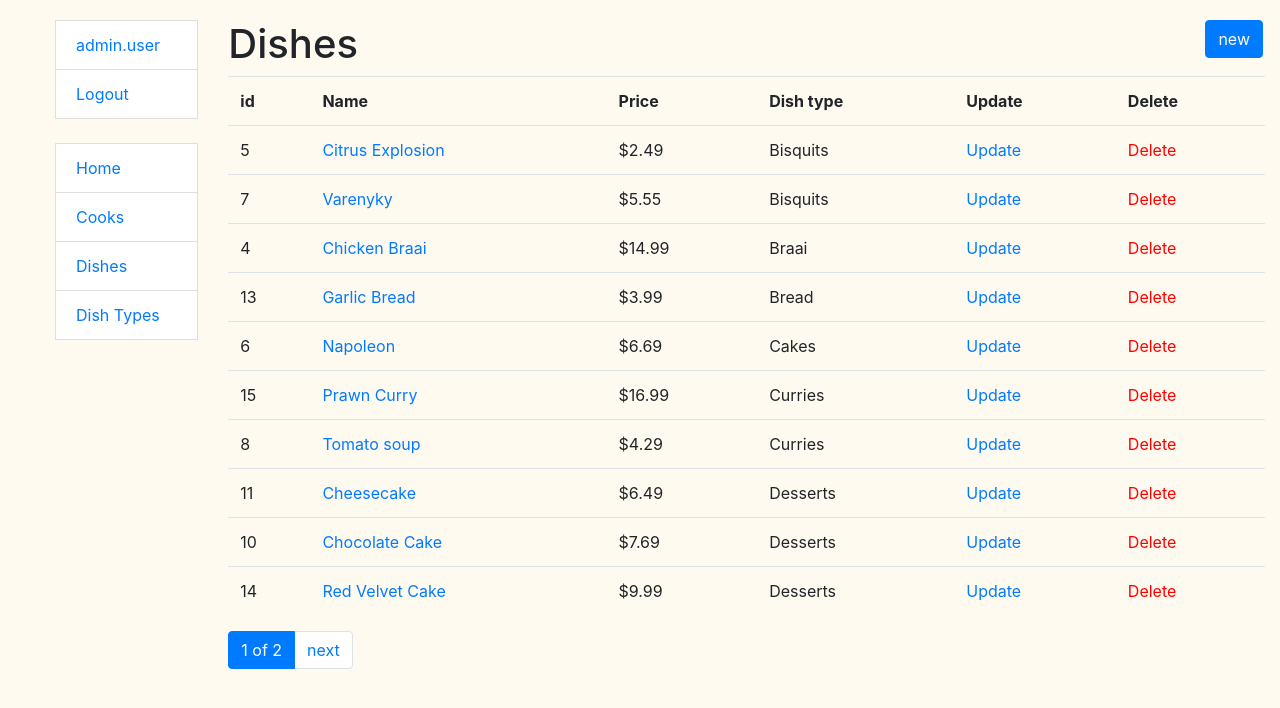
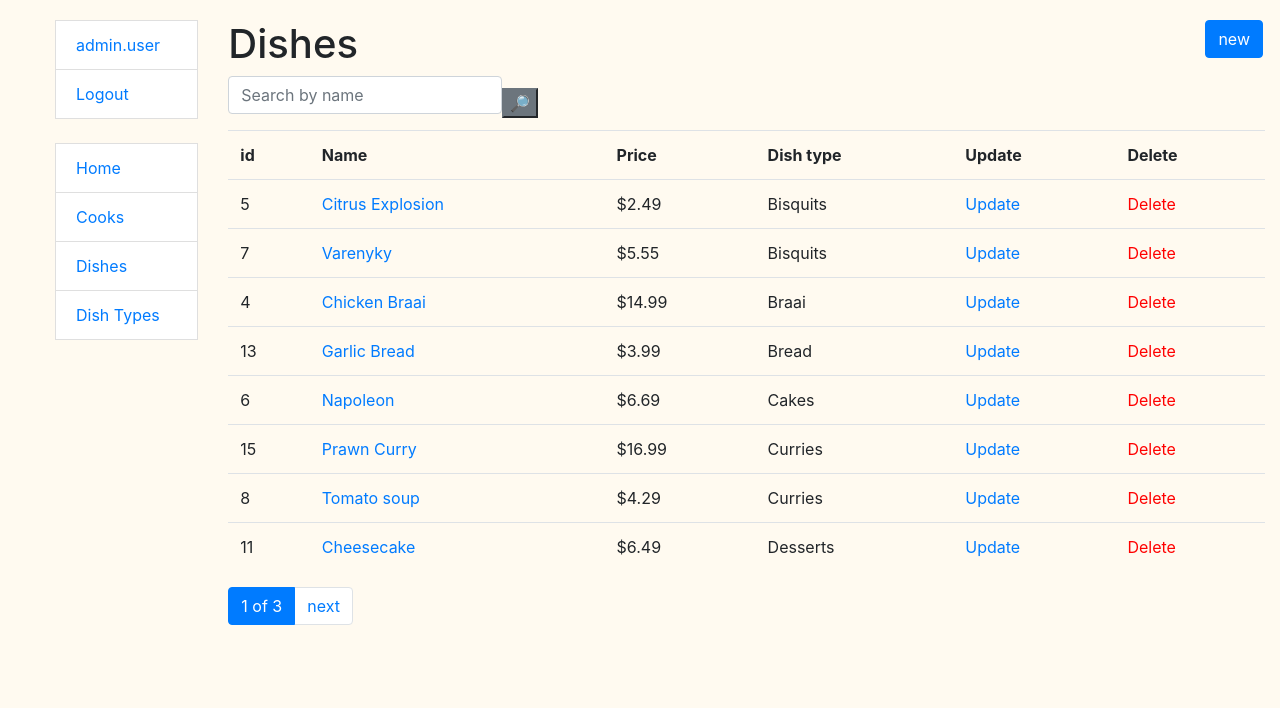
Before and after one commit to eugenevsn/restaurant_kitchen_service, a Django app: page /dish/ in a window 1280 px wide. Shown: the top 708 px of the page. Run offline with Django 5.2, Linux system fonts and the light colour scheme; a user stored in the database is signed in; data comes from the database, SQL or seed files in the repository; some libraries are stand-ins or nearby versions.

Commit message:
search bar implement

```diff
--- a/kitchen/forms.py
+++ b/kitchen/forms.py
@@ -30,3 +30,30 @@ class CookUpdateForm(UserChangeForm):
     class Meta(UserChangeForm.Meta):
         model = Cook
         fields = UserChangeForm.Meta.fields
+
+
+class DishTypeSearchForm(forms.Form):
+    name = forms.CharField(
+        max_length=255,
+        required=False,
+        label="",
+        widget=forms.TextInput(attrs={"placeholder": "Search by dish type"})
+    )
+
+
+class DishSearchForm(forms.Form):
+    name = forms.CharField(
+        max_length=255,
+        required=False,
+        label="",
+        widget=forms.TextInput(attrs={"placeholder": "Search by name"})
+    )
+
+
+class CookSearchForm(forms.Form):
+    username = forms.CharField(
+        max_length=255,
+        required=False,
+        label="",
+        widget=forms.TextInput(attrs={"placeholder": "Search by username"})
+    )
--- /dev/null
+++ b/kitchen/templatetags/query_transform.py
@@ -0,0 +1,15 @@
+from django import template
+
+register = template.Library()
+
+
+@register.simple_tag
+def query_transform(request, **kwargs):
+    updated = request.GET.copy()
+    for key, value in kwargs.items():
+        if value is not None:
+            updated[key] = value
+        else:
+            updated.pop(key, 0)
+
+    return updated.urlencode()
--- a/kitchen/views.py
+++ b/kitchen/views.py
@@ -1,11 +1,11 @@
 from django.contrib.auth.decorators import login_required
 from django.contrib.auth.mixins import LoginRequiredMixin
 from django.http import HttpResponseRedirect
-from django.shortcuts import render
+from django.shortcuts import render, get_object_or_404
 from django.urls import reverse_lazy
 from django.views import generic
 
-from .forms import DishForm, CookCreationForm, CookUpdateForm
+from .forms import DishForm, CookCreationForm, CookUpdateForm, DishTypeSearchForm, DishSearchForm, CookSearchForm
 from .models import Cook, Dish, DishType
 
 
@@ -34,7 +34,21 @@ class DishTypeListView(LoginRequiredMixin, generic.ListView):
     model = DishType
     context_object_name = "dishtype_list"
     template_name = "kitchen/dishtype_list.html"
-    paginate_by = 10
+    paginate_by = 8
+
+    def get_context_data(self, *, object_list=None, **kwargs):
+        context = super(DishTypeListView, self).get_context_data(**kwargs)
+        name = self.request.GET.get("name", "")
+
+        context["search_form"] = DishTypeSearchForm(initial={"name": name})
+        return context
+
+    def get_queryset(self):
+        queryset = DishType.objects.all()
+        form = DishTypeSearchForm(self.request.GET)
+        if form.is_valid():
+            return queryset.filter(name__icontains=form.cleaned_data["name"])
+        return queryset
 
 
 class DishTypeDetailView(LoginRequiredMixin, generic.DetailView):
@@ -61,7 +75,21 @@ class DishTypeDeleteView(LoginRequiredMixin, generic.DeleteView):
 class DishListView(LoginRequiredMixin, generic.ListView):
     model = Dish
     queryset = Dish.objects.select_related("dish_type")
-    paginate_by = 10
+    paginate_by = 8
+
+    def get_context_data(self, *, object_list=None, **kwargs):
+        context = super(DishListView, self).get_context_data(**kwargs)
+        name = self.request.GET.get("name", "")
+
+        context["search_form"] = DishSearchForm(initial={"name": name})
+        return context
+
+    def get_queryset(self):
+        queryset = Dish.objects.select_related("dish_type")
+        form = DishSearchForm(self.request.GET)
+        if form.is_valid():
+            return queryset.filter(name__icontains=form.cleaned_data["name"])
+        return queryset
 
 
 class DishDetailView(LoginRequiredMixin, generic.DetailView):
@@ -87,7 +115,21 @@ class DishDeleteView(LoginRequiredMixin, generic.DeleteView):
 
 class CookListView(LoginRequiredMixin, generic.ListView):
     model = Cook
-    paginate_by = 10
+    paginate_by = 8
+
+    def get_context_data(self, *, object_list=None, **kwargs):
+        context = super(CookListView, self).get_context_data(**kwargs)
+        username = self.request.GET.get("username", "")
+
+        context["search_form"] = CookSearchForm(initial={"username": username})
+        return context
+
+    def get_queryset(self):
+        queryset = Cook.objects.all()
+        form = CookSearchForm(self.request.GET)
+        if form.is_valid():
+            return queryset.filter(username__icontains=form.cleaned_data["username"])
+        return queryset
 
 
 class CookDetailView(LoginRequiredMixin, generic.DetailView):
@@ -113,11 +155,10 @@ class CookDeleteView(LoginRequiredMixin, generic.DeleteView):
 
 @login_required
 def assign_dish(request, pk):
-    cook = Cook.objects.get(id=request.user.id)
-    if (
-        Cook.objects.get(id=pk) in cook.assigned_dishes.all()
-    ):
-        cook.assigned_dishes.remove(pk)
+    cook = Cook.objects.get(username=request.user.username)
+    dish = get_object_or_404(Dish, pk=pk)
+    if dish in cook.assigned_dishes.all():
+        cook.assigned_dishes.remove(dish)
     else:
-        cook.assigned_dishes.add(pk)
-    return HttpResponseRedirect(reverse_lazy("kitchen:dish-detail"))
+        cook.assigned_dishes.add(dish)
+    return HttpResponseRedirect(reverse_lazy("kitchen:dish-detail", kwargs={'pk': dish.pk}))
--- a/templates/includes/pagination.html
+++ b/templates/includes/pagination.html
@@ -1,8 +1,9 @@
+{% load query_transform %}
 {% if is_paginated %}
   <ul class="pagination">
     {% if page_obj.has_previous %}
       <li class="page-item">
-        <a href="?page= {{ page_obj.previous_page_number }}" class="page-link">prev</a>
+        <a href="?{% query_transform request page=page_obj.previous_page_number %}" class="page-link">prev</a>
       </li>
     {% endif %}
     <li class="page-item active">
@@ -10,7 +11,7 @@
     </li>
     {% if page_obj.has_next %}
       <li class="page-item">
-        <a href="?page= {{ page_obj.next_page_number }}" class="page-link">next</a>
+        <a href="?{% query_transform request page=page_obj.next_page_number %}" class="page-link">next</a>
       </li>
     {% endif %}
   </ul>
--- a/templates/kitchen/cook_list.html
+++ b/templates/kitchen/cook_list.html
@@ -1,4 +1,5 @@
 {% extends "base.html" %}
+{% load crispy_forms_filters %}
 
 {% block content %}
   <h1>Kitchen Staff
@@ -6,7 +7,10 @@
       create
     </a>
   </h1>
-
+    <form method="get" action="" class="form-inline">
+      {{ search_form|crispy }}
+      <input class="btn-secondary" type="submit" value="🔎">
+    </form>
   {% if cook_list %}
   <table class="table">
     <tr>
--- a/templates/kitchen/dish_list.html
+++ b/templates/kitchen/dish_list.html
@@ -1,4 +1,5 @@
 {% extends "base.html" %}
+{% load crispy_forms_filters %}
 
 {% block content %}
   <h1> Dishes
@@ -6,7 +7,10 @@
       new
     </a>
   </h1>
-
+    <form method="get" action="" class="form-inline">
+      {{ search_form|crispy }}
+      <input class="btn-secondary" type="submit" value="🔎">
+    </form>
   {% if dish_list %}
     <table class="table">
       <tr>
--- a/templates/kitchen/dishtype_list.html
+++ b/templates/kitchen/dishtype_list.html
@@ -1,4 +1,5 @@
 {% extends "base.html" %}
+{% load crispy_forms_filters %}
 
 {% block content %}
   <h1> Dish Types
@@ -6,7 +7,10 @@
       new
     </a>
   </h1>
-
+    <form method="get" action="" class="form-inline">
+      {{ search_form|crispy }}
+      <input class="btn-secondary" type="submit" value="🔎">
+    </form>
   {% if dishtype_list %}
     <table class="table">
       <tr>
```
Also changed, not shown: templates/kitchen/dish_detail.html (+6 -1 lines).
